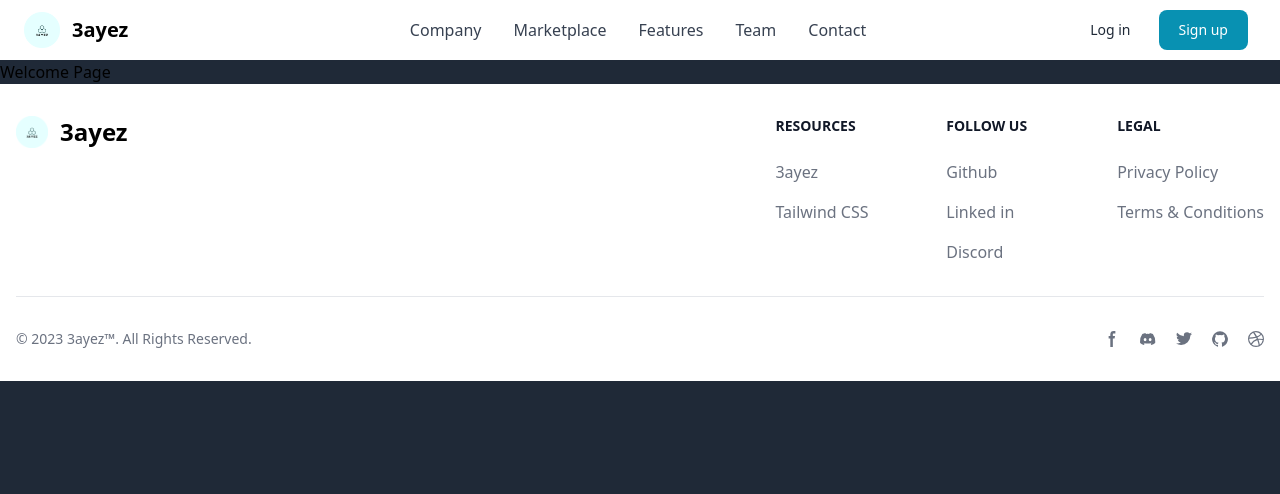
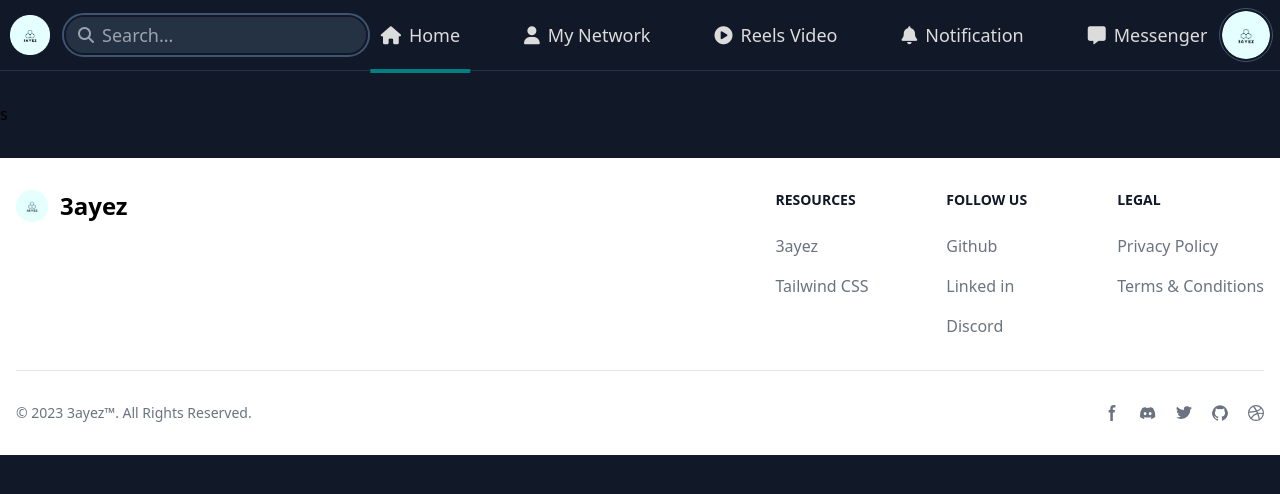
Before and after one commit to FYOTOL1/Twins_Project, a React (Create React App) app: page / in a window 1280 px wide. Shown: the top 494 px of the page. Built offline with nearby package versions, Linux system fonts and the light colour scheme.

Commit message:
Update Header For Be Responsive And Add Some Links

```diff
--- a/public/index.html
+++ b/public/index.html
@@ -9,6 +9,9 @@
   <meta name="description" content="Web site created using create-react-app" />
   <link rel="apple-touch-icon" href="%PUBLIC_URL%/logo192.png" />
   <link rel="shortcut icon" href="./icon.png" type="image/x-icon">
+  <link rel="stylesheet" href="https://cdnjs.cloudflare.com/ajax/libs/font-awesome/6.4.2/css/all.min.css"
+    integrity="sha512-z3gLpd7yknf1YoNbCzqRKc4qyor8gaKU1qmn+CShxbuBusANI9QpRohGBreCFkKxLhei6S9CQXFEbbKuqLg0DA=="
+    crossorigin="anonymous" referrerpolicy="no-referrer" />
   <title>3ayez Media</title>
 </head>
 
--- a/src/App.css
+++ b/src/App.css
@@ -6,10 +6,15 @@
   padding: 0;
   margin: 0;
   box-sizing: border-box;
+  text-wrap: nowrap;
 }
 
 body {
-  background-color: #1f2937;
+  background-color: #111827;
+}
+
+header.user-header {
+  outline: 1px solid #223347;
 }
 
 .page {
@@ -20,6 +25,18 @@
   width: 100%;
   max-width: 1400px;
   margin: 0 auto;
+  padding: 0 10px;
+}
+
+.active-nav::before {
+  content: "";
+  position: absolute;
+  bottom: -24px;
+  left: 50%;
+  transform: translateX(-50%);
+  height: 4px;
+  width: 125%;
+  background-color: teal;
 }
 
 @media (max-width: 375px) {
@@ -31,3 +48,27 @@
     }
   }
 }
+
+@media (max-width: 1250px) {
+  .user-header {
+    .nav {
+      .ul-List {
+        gap: 20px;
+      }
+    }
+  }
+}
+
+@media (max-width: 1100px) {
+  .user-header {
+    .nav {
+      .ul-List {
+        gap: 20px;
+        display: none;
+      }
+    }
+    .Lines-List {
+      display: inline-block;
+    }
+  }
+}
--- a/src/App.jsx
+++ b/src/App.jsx
@@ -1,7 +1,7 @@
 import "./App.css";
 import * as React from "react";
 import { createBrowserRouter, RouterProvider } from "react-router-dom";
-import Welcome from "./pages/welcomePage.jsx";
+import Home from "./pages/homePage.jsx";
 import loginPage from "./pages/auth/loginPage.jsx";
 import signupPage from "./pages/auth/signupPage.jsx";
 
@@ -9,7 +9,7 @@
   const router = createBrowserRouter([
     {
       path: "/",
-      Component: Welcome,
+      Component: Home,
       errorElement: "Not Found",
     },
     {
--- /dev/null
+++ b/src/components/Home.jsx
@@ -0,0 +1,9 @@
+import React from "react";
+
+export default function Welcome() {
+  return (
+    <>
+      <main className="py-8 w-full">s</main>
+    </>
+  );
+}
--- a/src/components/Welcome.jsx
+++ /dev/null
@@ -1,5 +0,0 @@
-import React from "react";
-
-export default function Welcome() {
-  return <div>Welcome Page</div>;
-}
--- a/src/components/user/layout/Header.jsx
+++ b/src/components/user/layout/Header.jsx
@@ -1,126 +1,75 @@
 import React from "react";
+import { Link } from "react-router-dom";
 
 export default function Header() {
   return (
     <>
-      <header>
-        <nav className="bg-white border-gray-200 px-4 lg:px-6 py-2.5 dark:bg-gray-800">
-          <div className="flex flex-wrap justify-between items-center mx-auto max-w-screen-xl">
-            <a href="/" className="flex items-center">
+      <header className="user-header h-[70px]">
+        <div className="container h-full flex justify-between items-center">
+          <div className="Logo-Search flex gap-4 items-center">
+            <div className="Logo">
+              <Link to="/">
                 <img
+                  className="w-10 h-10"
                   src="../../../../icon.png"
-                className="mr-3 h-6 sm:h-9"
-                alt="3ayez Logo"
+                  alt="Logo"
                 />
-              <span className="self-center text-xl font-semibold whitespace-nowrap dark:text-white">
-                3ayez
-              </span>
-            </a>
-            <div className="flex items-center lg:order-2">
-              <a
-                href="/auth/login"
-                className="text-gray-800 dark:text-white hover:bg-gray-50 focus:ring-4 focus:ring-gray-300 font-medium rounded-lg text-sm px-4 lg:px-5 py-2 lg:py-2.5 mr-2 dark:hover:bg-gray-700 focus:outline-none dark:focus:ring-gray-800"
+              </Link>
+            </div>
+            <div className="Search relative rounded-full bg-[#1f2937]">
+              <input
+                id="search"
+                className="ps-9 pe-6 max-w-[300px] w-full h-9 rounded-full border-none outline-none outline-[#3f5470] focus:outline-offset-[3.5px] text-[whiteSmoke] text-lg bg-[#253244]"
+                type="text"
+                placeholder="Search..."
+                autoComplete="off"
+              />
+              <label
+                className="absolute top-[50%] left-3 translate-y-[-50%] text-gray-400"
+                htmlFor="search"
               >
-                Log in
-              </a>
-              <a
-                href="/auth/signup"
-                className="bg-[#0891b2] text-white bg-primary-700 hover:bg-primary-800 focus:ring-4 focus:ring-primary-300 font-medium rounded-lg text-sm px-4 lg:px-5 py-2 lg:py-2.5 mr-2 dark:bg-primary-600 dark:hover:bg-primary-700 focus:outline-none dark:focus:ring-primary-800"
-              >
-                Sign up
-              </a>
-              <button
-                data-collapse-toggle="mobile-menu-2"
-                type="button"
-                className="inline-flex items-center p-2 ml-1 text-sm text-gray-500 rounded-lg lg:hidden hover:bg-gray-100 focus:outline-none focus:ring-2 focus:ring-gray-200 dark:text-gray-400 dark:hover:bg-gray-700 dark:focus:ring-gray-600"
-                aria-controls="mobile-menu-2"
-                aria-expanded="false"
-              >
-                <span className="sr-only">Open main menu</span>
-                <svg
-                  className="w-6 h-6"
-                  fill="currentColor"
-                  viewBox="0 0 20 20"
-                  xmlns="http://www.w3.org/2000/svg"
-                >
-                  <path
-                    fill-rule="evenodd"
-                    d="M3 5a1 1 0 011-1h12a1 1 0 110 2H4a1 1 0 01-1-1zM3 10a1 1 0 011-1h12a1 1 0 110 2H4a1 1 0 01-1-1zM3 15a1 1 0 011-1h12a1 1 0 110 2H4a1 1 0 01-1-1z"
-                    clip-rule="evenodd"
-                  ></path>
-                </svg>
-                <svg
-                  className="hidden w-6 h-6"
-                  fill="currentColor"
-                  viewBox="0 0 20 20"
-                  xmlns="http://www.w3.org/2000/svg"
-                >
-                  <path
-                    fill-rule="evenodd"
-                    d="M4.293 4.293a1 1 0 011.414 0L10 8.586l4.293-4.293a1 1 0 111.414 1.414L11.414 10l4.293 4.293a1 1 0 01-1.414 1.414L10 11.414l-4.293 4.293a1 1 0 01-1.414-1.414L8.586 10 4.293 5.707a1 1 0 010-1.414z"
-                    clip-rule="evenodd"
-                  ></path>
-                </svg>
-              </button>
+                <i class="fa-solid fa-magnifying-glass"></i>
+              </label>
             </div>
-            <div
-              className="hidden justify-between items-center w-full lg:flex lg:w-auto lg:order-1"
-              id="mobile-menu-2"
-            >
-              <ul className="flex flex-col mt-4 font-medium lg:flex-row lg:space-x-8 lg:mt-0">
-                <li>
-                  <a
-                    href="/"
-                    className="block py-2 pr-4 pl-3 text-white rounded bg-primary-700 lg:bg-transparent lg:text-primary-700 lg:p-0 dark:text-white"
-                    aria-current="page"
-                  >
-                    Home
-                  </a>
+          </div>
+
+          <nav className="nav">
+            <ul className="ul-List flex gap-16">
+              <li className="active-nav flex items-baseline flex-row-reverse gap-2 text-lg text-[gainsboro] transition-all hover:text-white cursor-pointer relative">
+                <p>Home</p>
+                <i class="fa-solid fa-house"></i>
               </li>
-                <li>
-                  <a
-                    href="/"
-                    className="block py-2 pr-4 pl-3 text-gray-700 border-b border-gray-100 hover:bg-gray-50 lg:hover:bg-transparent lg:border-0 lg:hover:text-primary-700 lg:p-0 dark:text-gray-400 lg:dark:hover:text-white dark:hover:bg-gray-700 dark:hover:text-white lg:dark:hover:bg-transparent dark:border-gray-700"
-                  >
-                    Company
-                  </a>
+              <li className="flex items-baseline flex-row-reverse gap-2 text-lg text-[gainsboro] transition-all hover:text-white cursor-pointer relative">
+                <p>My Network</p>
+                <i class="fa-solid fa-user"></i>
               </li>
-                <li>
-                  <a
-                    href="/"
-                    className="block py-2 pr-4 pl-3 text-gray-700 border-b border-gray-100 hover:bg-gray-50 lg:hover:bg-transparent lg:border-0 lg:hover:text-primary-700 lg:p-0 dark:text-gray-400 lg:dark:hover:text-white dark:hover:bg-gray-700 dark:hover:text-white lg:dark:hover:bg-transparent dark:border-gray-700"
-                  >
-                    Marketplace
-                  </a>
+              <li className="flex items-baseline flex-row-reverse gap-2 text-lg text-[gainsboro] transition-all hover:text-white cursor-pointer relative">
+                <p>Reels Video</p>
+                <i class="fa-solid fa-circle-play"></i>
               </li>
-                <li>
-                  <a
-                    href="/"
-                    className="block py-2 pr-4 pl-3 text-gray-700 border-b border-gray-100 hover:bg-gray-50 lg:hover:bg-transparent lg:border-0 lg:hover:text-primary-700 lg:p-0 dark:text-gray-400 lg:dark:hover:text-white dark:hover:bg-gray-700 dark:hover:text-white lg:dark:hover:bg-transparent dark:border-gray-700"
-                  >
-                    Features
-                  </a>
+              <li className="flex items-baseline flex-row-reverse gap-2 text-lg text-[gainsboro] transition-all hover:text-white cursor-pointer relative">
+                <p>Notification</p>
+                <i class="fa-solid fa-bell"></i>
               </li>
-                <li>
-                  <a
-                    href="/"
-                    className="block py-2 pr-4 pl-3 text-gray-700 border-b border-gray-100 hover:bg-gray-50 lg:hover:bg-transparent lg:border-0 lg:hover:text-primary-700 lg:p-0 dark:text-gray-400 lg:dark:hover:text-white dark:hover:bg-gray-700 dark:hover:text-white lg:dark:hover:bg-transparent dark:border-gray-700"
-                  >
-                    Team
-                  </a>
-                </li>
-                <li>
-                  <a
-                    href="/"
-                    className="block py-2 pr-4 pl-3 text-gray-700 border-b border-gray-100 hover:bg-gray-50 lg:hover:bg-transparent lg:border-0 lg:hover:text-primary-700 lg:p-0 dark:text-gray-400 lg:dark:hover:text-white dark:hover:bg-gray-700 dark:hover:text-white lg:dark:hover:bg-transparent dark:border-gray-700"
-                  >
-                    Contact
-                  </a>
+              <li className="flex items-baseline flex-row-reverse gap-2 text-lg text-[gainsboro] transition-all hover:text-white cursor-pointer relative">
+                <p>Messenger</p>
+                <i class="fa-solid fa-message"></i>
               </li>
             </ul>
+          </nav>
+
+          <div className="flex items-center flex-row-reverse">
+            <div className="Profile w-12 h-12 object-fill overflow-hidden rounded-full outline outline-offset-2 outline-[#3f5470] outline-1">
+              <img src="../../../../icon.png" alt="Profile" />
+            </div>
+            <Link
+              className="Lines-List hidden text-[whiteSmoke] text-[20px] px-4 py-1"
+              to="/list"
+            >
+              <i class="fa-solid fa-bars"></i>
+            </Link>
           </div>
         </div>
-        </nav>
       </header>
     </>
   );
--- a/src/pages/welcomePage.jsx
+++ b/src/pages/homePage.jsx
@@ -1,12 +1,12 @@
 import React from "react";
 import LAYOUT from "../components/user/layout/LAYOUT";
-import Welcome from "../components/Welcome";
+import Home from "../components/Home.jsx";
 
 export default function homePage() {
   return (
     <>
       <LAYOUT>
-        <Welcome />
+        <Home />
       </LAYOUT>
     </>
   );
```
Lines whose indentation alone changed are shown as unchanged.
